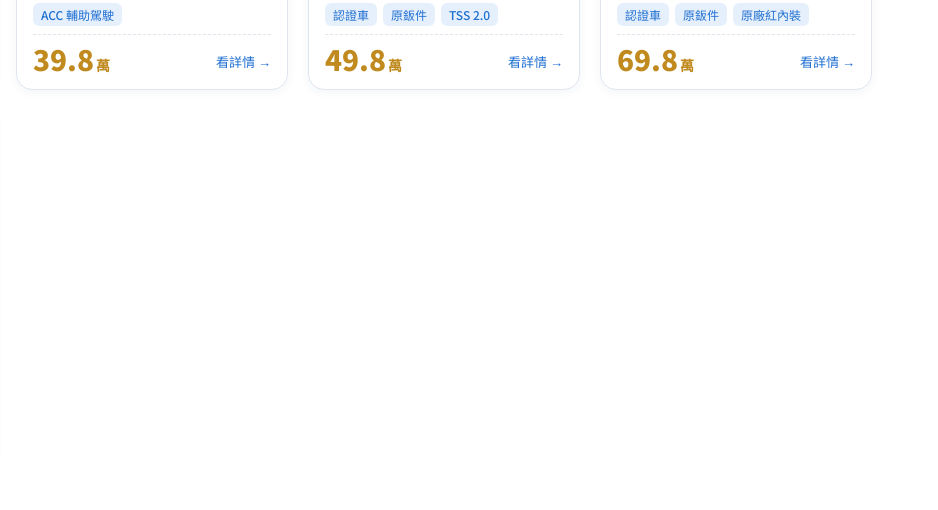
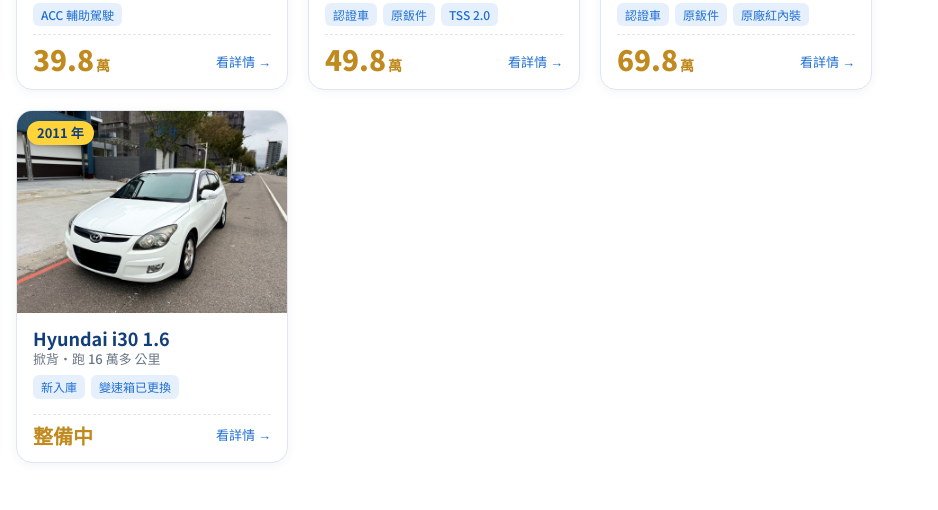
Before and after one commit to hjauto1985/hjauto1985.github.io, a plain HTML site: page index.html in a window 1280 px wide. Shown: the part 1333-1843 px from the top of the page, 342-1280 px from the left. Drawn offline with Linux system fonts and the light colour scheme.

Commit message:
上架 2011 Hyundai i30 1.6（價格整備中）
Co-Authored-By: Claude Opus 5.5 <noreply@anthropic.com>

```diff
--- a/cars.js
+++ b/cars.js
@@ -1,8 +1,16 @@
 // ===== 在庫車輛資料 =====
 // 新增一台車：複製一段 { ... }，改內容，照片放 img/ 資料夾
 // 封面：預設第 1 張（車頭向左 45 度），要換就加 cover: 3（用第 3 張）
+// 價格還沒定：price: null（會顯示「整備中」）
 // 賣掉了：把 sold 改成 true（會顯示「已售出」），或直接刪掉那一段
 const CARS = [
+  {
+    id: 99, photos: ["img/car99_p01.jpg","img/car99_p02.jpg","img/car99_p03.jpg","img/car99_p04.jpg","img/car99_p05.jpg","img/car99_p06.jpg","img/car99_p07.jpg","img/car99_p08.jpg","img/car99_p09.jpg"],
+    brand: "Hyundai", model: "i30 1.6", year: 2011, km: "16 萬多", price: null, type: "掀背",
+    tags: ["新入庫", "變速箱已更換"],
+    points: ["變速箱已更換", "影音主機支援 Apple CarPlay", "倒車顯影"],
+    loan: "", sold: false
+  },
   {
     id: 98, photos: ["img/car98_p01.jpg","img/car98_p02.jpg","img/car98_p03.jpg","img/car98_p04.jpg","img/car98_p05.jpg","img/car98_p06.jpg","img/car98_p07.jpg","img/car98_p08.jpg","img/car98_p09.jpg","img/car98_p10.jpg","img/car98_p11.jpg","img/car98_p12.jpg","img/car98_p13.jpg","img/car98_p14.jpg","img/car98_p15.jpg","img/car98_p16.jpg","img/car98_p17.jpg","img/car98_p18.jpg"],
     brand: "Toyota", model: "C-HR 1.2T 尊爵 AWD", year: 2021, km: "18 萬多", price: 49.8, type: "休旅",
--- a/index.html
+++ b/index.html
@@ -70,6 +70,7 @@ header{position:sticky;top:0;z-index:20;background:rgba(255,255,255,.94);backdro
 .row{display:flex;align-items:flex-end;justify-content:space-between;margin-top:auto;padding-top:10px;border-top:1px dashed var(--line)}
 .price{font-size:28px;font-weight:900;color:var(--gold);line-height:1}
 .price small{font-size:14px;font-weight:700;margin-left:2px}
+.price.prep{font-size:20px}
 .km{font-size:13px;color:var(--blue);font-weight:500}
 
 /* modal */
@@ -171,7 +172,7 @@ footer strong{color:var(--yellow)}
   </div>
 </div>
 
-<script src="cars.js?v=7"></script>
+<script src="cars.js?v=8"></script>
 <script>
 const PHOTOS = 4; // 每台車的照片數（img/car{id}_1.jpg ~ _4.jpg）
 const grid = document.getElementById('grid');
@@ -182,16 +183,19 @@ const photos = c => {
   return [ps[k], ...ps.filter((_, i) => i !== k)];
 };
 
+// 價格空白＝整備中
+function priceHtml(c){ return c.price == null ? '<div class="price prep">整備中</div>' : `<div class="price">${c.price}<small>萬</small></div>`; }
 function render(){
   // 價格由低到高，賣掉的排最後
-  const list = [...CARS].sort((a,b) => (a.sold - b.sold) || (a.price - b.price));
+  const pv = c => (c.price == null ? 1e9 : c.price);
+  const list = [...CARS].sort((a,b) => (a.sold - b.sold) || (pv(a) - pv(b)));
   grid.innerHTML = list.map(c => `
     <article class="card${c.sold ? ' sold' : ''}" data-id="${c.id}">
       <div class="ph"><img src="${photos(c)[0]}" alt="${c.year} ${c.brand} ${c.model}" loading="lazy"><span class="yr">${c.year} 年</span></div>
       <div class="body">
         <div class="name">${c.brand} ${c.model}<small>${c.type}・跑 ${c.km} 公里</small></div>
         <div class="meta">${c.tags.map(t => `<span class="tag">${t}</span>`).join('')}</div>
-        <div class="row"><div class="price">${c.price}<small>萬</small></div><div class="km">看詳情 →</div></div>
+        <div class="row">${priceHtml(c)}<div class="km">看詳情 →</div></div>
       </div>
     </article>`).join('');
 }
@@ -211,10 +215,10 @@ function openCar(id){
   document.getElementById('thumbs').innerHTML = photos(cur).map((p,k) => `<img src="${p}" data-k="${k}" alt="">`).join('');
   const multi = photos(cur).length > 1;
   ['prev','next','thumbs'].forEach(i => document.getElementById(i).style.display = multi ? '' : 'none');
-  const msg = encodeURIComponent(`你好，我想詢問 ${name}（${cur.price} 萬）`);
+  const msg = encodeURIComponent(cur.price == null ? `你好，我想詢問 ${name}` : `你好，我想詢問 ${name}（${cur.price} 萬）`);
   document.getElementById('info').innerHTML = `
     <h2>${cur.brand} ${cur.model}<small>${cur.year} 年・${cur.type}・跑 ${cur.km} 公里</small></h2>
-    <div class="price">${cur.price}<small>萬</small></div>
+    ${priceHtml(cur)}
     <div class="meta">${cur.tags.map(t => `<span class="tag">${t}</span>`).join('')}</div>
     <ul>${cur.points.map(p => `<li>${p}</li>`).join('')}</ul>
     ${cur.loan ? `<div class="loan">🏦 ${cur.loan}</div>` : ''}
```
Also changed, not shown: img/car99_p01.jpg (added), img/car99_p02.jpg (added), img/car99_p03.jpg (added), img/car99_p04.jpg (added), img/car99_p05.jpg (added), img/car99_p06.jpg (added), img/car99_p07.jpg (added), img/car99_p08.jpg (added), img/car99_p09.jpg (added).
